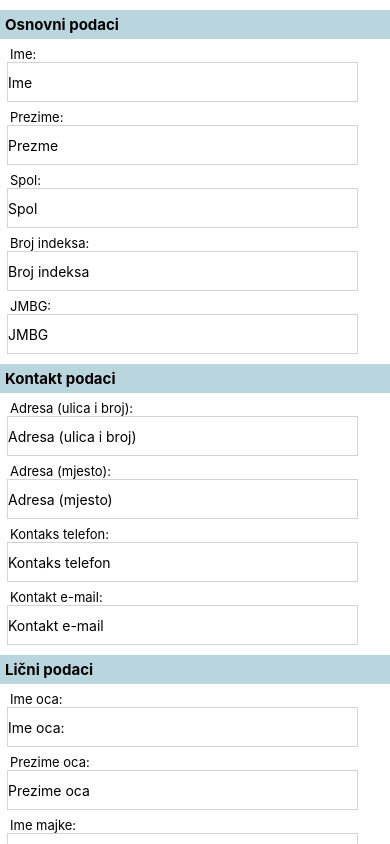
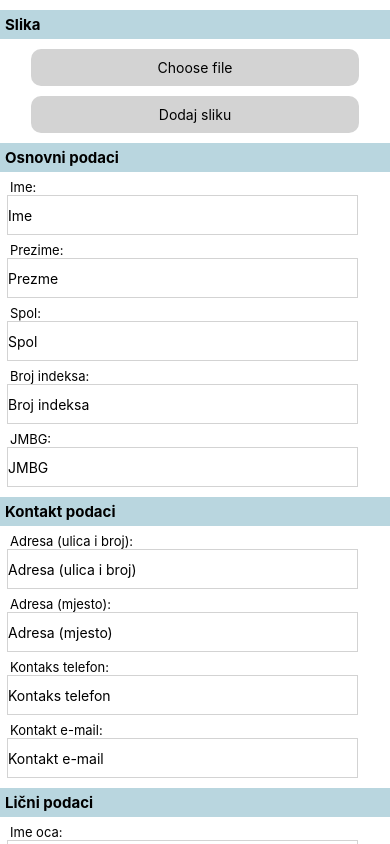
Before and after one commit to si-2019/SI-India-November-2019, a React Native app in the folder MobilnaAplikacija/: screen / in a window 390 px wide. Built offline with nearby package versions, Linux system fonts and the light colour scheme.

Commit message:
Dodan jedan fajl koji ce spojiti dvije komponente (Slika i PodaciOStudentu) i predstavlja profil studenta

```diff
--- a/MobilnaAplikacija/App.js
+++ b/MobilnaAplikacija/App.js
@@ -1,11 +1,11 @@
 import React from 'react';
 import { StyleSheet, Text, View } from 'react-native';
-import Pod from './Komponente/PodaciOStudentu'
+import Profil from './profilStudenta'
 
 export default class App extends React.Component {
   render() {
     return (
-      <Pod />
+      <Profil />
     );
   }
 }
--- /dev/null
+++ b/MobilnaAplikacija/profilStudenta.js
@@ -0,0 +1,14 @@
+import React from 'react';
+import { StyleSheet, Text, View, ScrollView } from 'react-native';
+import Slika from './Komponente/Slika';
+import PodaciOStudentu from './Komponente/PodaciOStudentu';
+
+const ProfilStudenta = (props) => {
+    return (
+    <ScrollView>
+        <Slika />
+        <PodaciOStudentu />
+    </ScrollView>
+ )
+}
+export default ProfilStudenta
```
